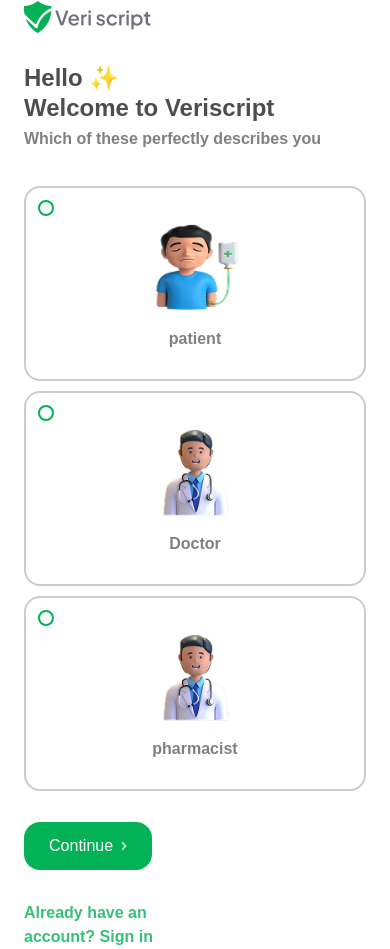
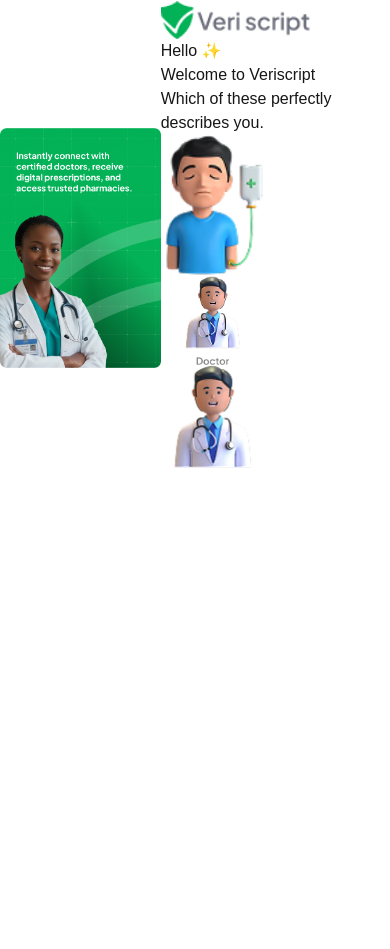
Before and after one commit to greydev28/Veriscript, a Next.js app: page /dashboard in a window 390 px wide. After the commit the page ends 844 px from the top, so only its background shows below. Built offline with nearby package versions, Linux system fonts and the light colour scheme.

Commit message:
restore Marvy's responsive styling

```diff
--- a/package.json
+++ b/package.json
@@ -9,12 +9,10 @@
     "lint": "eslint"
   },
   "dependencies": {
-    "@svgr/webpack": "^8.1.0",
     "lucide-react": "^0.545.0",
     "next": "15.5.4",
     "react": "19.1.0",
-    "react-dom": "19.1.0",
-    "react-icons": "^5.5.0"
+    "react-dom": "19.1.0"
   },
   "devDependencies": {
     "@eslint/eslintrc": "^3",
--- a/src/app/dashboard/page.tsx
+++ b/src/app/dashboard/page.tsx
@@ -1,29 +1,27 @@
-"use client";
 import Image from "next/image";
-import { useState } from "react";
-export default function Dashboard() {
+import { title } from "node:process";
+
+export default function dashboard() {
   const details = [
-    { id: 1, image: "/patient.png", title: "patient" },
-    { id: 2, image: "/pharmacist.png", title: "Doctor" },
-    { id: 3, image: "/pharmacist.png", title: "pharmacist" },
+    { id: 1, image: "/patient", title: "patient" },
+    { id: 2, image: "/doctor.png", title: "Doctor" },
+    { id: 3, image: "/pharmacist.png", title: "patient" },
   ];
-
-  const [selected, setSelected] = useState<null | number>(null);
   return (
-    <section className=" w-full min-h-screen bg-white overflow-hidden font-plusJakarta">
-      <div className="max-w-7xl mx-auto px-6 flex flex-col lg:flex-row justify-between items-center gap-10">
-        <div className="hidden lg:block lg:my-[27.5px] w-1/2 overflow-hidden">
+    <section className=" w-full max-h-screen bg-white over-flow-hidden">
+      <div className="max-w-7xl mx-auto flex justify-between items-center">
+        <div className=" mt-[27.5px] w-1/2">
           <Image
             src="/profile-images.png"
             alt="welcome"
-            width={600}
-            height={300}
-            className="object-contain h-full w-full"
+            width={777}
+            height={521}
+            className="object-contain"
             priority
           />
         </div>
-        <div className="lg:w-[520px] w-full  min-h-screen sm:mt-[50px] md:my-[70px]  lg:mt-0 lg:min-h-[291px] flex flex-col gap-[31px]  lg:justify-between lg:items-start">
-          <div className=" w-[128px] h-[32px]">
+        <div>
+          <div>
             <Image
               src="/logo.png"
               alt="veriscript"
@@ -33,80 +31,31 @@ export default function Dashboard() {
             />
           </div>
           <div>
-            <h2 className="font-semibold leading-tight  text-2xl text-[#4D4D4D]">
+            <h2>
               Hello ✨<br /> Welcome to Veriscript
             </h2>
-            <p className="font-semibold text-[#808080] leading-tight my-1.5">
-              Which of these perfectly describes you
-            </p>
+            <p>Which of these perfectly describes you.</p>
           </div>
-
-          <div className=" grid  md:grid-cols-3 grid-cols-1  place-content-center items-center w-full h-full  lg:w-[520px] lg:h-[175px] gap-[10px] ">
-            {details.map((detail) => (
-              <button
-                key={detail.id}
-                className="border-2 border-[#CCCCCC] w-full sm:h-[190px] md:h-[300px] lg:w-[168px] lg:h-[200px] rounded-2xl px-[12px] py-[12px] relative cursor-pointer transition-all duration-300 hover:shadow-md"
-                onClick={() => setSelected(detail.id)}
-              >
-                <div className="lg:w-[148px] lg:h-[158px] w-full h-full flex flex-col justify-center items-center gap-2 px-4 py-4">
-                  <div className="w-[103px] h-[103px] p-2">
+          <div>
+            <div>
               <Image
-                      src={detail.image}
-                      alt={detail.title}
+                src="/patient.png"
+                alt="patient"
                 width={103}
                 height={103}
-                      className="w-full h-full"
               />
             </div>
-
-                  <span className="text-[#808080] font-semibold ">
-                    {detail.title}
-                  </span>
+            <div>
+              <Image src="/doctor.png" alt="patient" width={103} height={103} />
             </div>
-                {/* decorative circle */}
-                <input
-                  type="checkbox"
-                  readOnly
-                  checked={selected === detail.id}
-                  className={`appearance-none border-2 border-[var(--button-background)] absolute top-3 left-3 w-[16px] h-[16px] rounded-full ${
-                    selected === detail.id
-                      ? "bg-[var(--button-background)]"
-                      : "bg-white"
-                  }`}
-                />
-                {/* mark icon */}
-
-                {selected === detail.id && (
-                  <div className="absolute top-3 left-3 w-[15px] h-[15px] rounded-full flex items-center justify-center">
+            <div>
               <Image
-                      src="/icon.png"
-                      alt="selected"
-                      width={10}
-                      height={10}
-                      className="object-contain"
+                src="/pharmacist.png"
+                alt="patient"
+                width={103}
+                height={103}
               />
             </div>
-                )}
-              </button>
-            ))}
-          </div>
-          <button className="bg-[var(--button-background)] w-[128px] h-[48px] text-white py-[9px] flex items-center justify-center gap-2 rounded-2xl cursor-pointer hover:opacity-50 transition duration-300">
-            Continue{" "}
-            <Image src="/vector2.png" alt="angle" width={5.83} height={9.55} />{" "}
-          </button>
-          <div
-            className="text-[#35C178] font-semibold font-plusJakarta w-[130px] h-[48px] text-[16px] cursor-pointer hover:underline hover:opacity-50 transition duration-300
-"
-          >
-            <p>
-              Already have an account?{" "}
-              <span
-                className="whitespace-nowrap
-"
-              >
-                Sign in
-              </span>
-            </p>
           </div>
         </div>
       </div>
--- a/src/app/globals.css
+++ b/src/app/globals.css
@@ -13,7 +13,6 @@
   --font-mono: var(--font-geist-mono);
   --font-inter: var(--font-inter);
   --font-plusJakarta: var(--font-plus-jakarta-sans);
-  --font-dmSans: var(--font-dmSans);
 }
 
 @media (prefers-color-scheme: dark) {
--- a/src/app/layout.tsx
+++ b/src/app/layout.tsx
@@ -1,5 +1,5 @@
 import type { Metadata } from "next";
-import { Inter, Plus_Jakarta_Sans, DM_Sans } from "next/font/google";
+import { Inter, Plus_Jakarta_Sans } from "next/font/google";
 import "./globals.css";
 
 // Load Google Font (example: Inter)
@@ -16,11 +16,6 @@ const plusJakarta = Plus_Jakarta_Sans({
   variable: "--font-plus-jakarta",
 });
 
-const dmSans = DM_Sans({
-  subsets: ["latin"],
-  weight: ["200", "300", "400", "500", "600", "700", "800"],
-  variable: "--font-dmSans",
-});
 // Page metadata
 export const metadata: Metadata = {
   title: "Veriscript",
@@ -36,10 +31,7 @@ export default function RootLayout({
   children: React.ReactNode;
 }) {
   return (
-    <html
-      lang="en"
-      className={`${inter.variable} ${plusJakarta.variable} ${dmSans.variable}`}
-    >
+    <html lang="en" className={`${inter.variable} ${plusJakarta.variable}`}>
       <body className="bg-gradient-to-l from-white to-[#e6f7ee]">
         <main>{children}</main>
       </body>
--- /dev/null
+++ b/src/component/Navbar.tsx
@@ -0,0 +1,49 @@
+import { Menu } from "lucide-react";
+import Image from "next/image";
+export default function Navbar() {
+  return (
+    <nav className="bg-white mt-[40px] md:mx-[72px] z-50">
+      <div className="max-w-7xl mx-auto px-[29px] py-[32px] flex justify-between items-center border-2 border-[#e6f7ee] rounded-xl">
+        <div className="flex-1">
+          <Image
+            src="/logo.png"
+            alt="veriscript"
+            width={97}
+            height={21}
+            className="object-contain"
+          />
+        </div>
+
+        {/* desktop nav */}
+        <ul className="flex justify-between items-center w-[536px] h-[44px] gap-[10px] text-xl font-medium  font-plusJakarta max-lg:hidden">
+          <li className="cursor-pointer hover:text-[var(--button-background)] transition">
+            How it works
+          </li>
+          <li className="cursor-pointer flex items-center gap-1  hover:text-[var(--button-background)] transition">
+            Industries{" "}
+            <button className="border-0 ">
+              <Image
+                src="/CaretDown.png"
+                alt="caretdown"
+                height={24}
+                width={24}
+                className="object-contain"
+              />
+            </button>
+          </li>
+          <li className="cursor-pointer hover:text-[var(--button-background)] transition">
+            Pricing
+          </li>
+          <button className="bg-[var(--button-background)] text-white px-[14px] py-[10px] rounded-lg border-0 hover:opacity-50 hover:transition duration-100 ease-in-out cursor-pointer font-inter">
+            Get Started
+          </button>
+        </ul>
+
+        {/* mobile nav */}
+        <div className="hidden max-lg:block">
+          <Menu />
+        </div>
+      </div>
+    </nav>
+  );
+}
```
Also changed, not shown: src/app/page.tsx (+16 -16 lines), 1 other file (tests, documents, lock files or other folders). Lines whose indentation alone changed are shown as unchanged.
